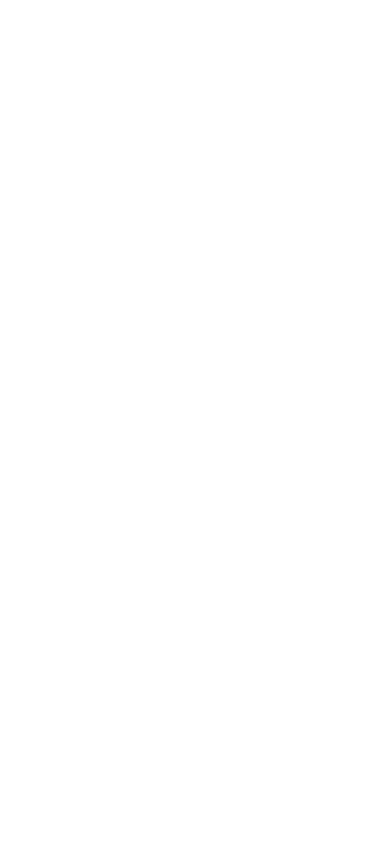
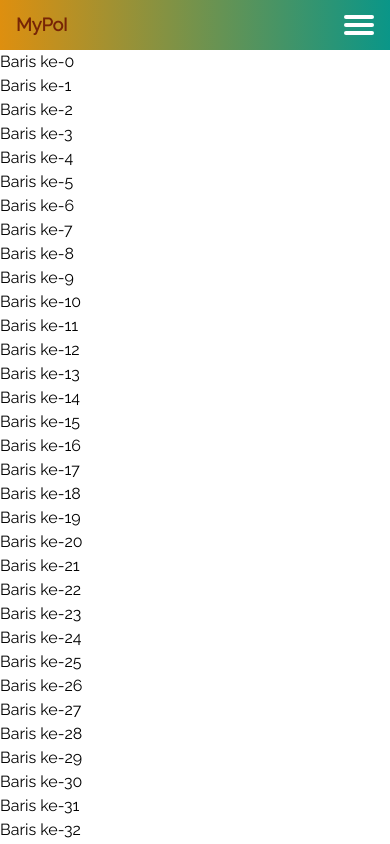
Before and after one commit to masbudicahngawi/api-reactjs-lamadev, a React (Vite) app in the folder client/: page /isi in a window 390 px wide. Before the commit this address had no page. Shown: the top 844 px of the page. Built offline with nearby package versions, Linux system fonts and the light colour scheme.

Commit message:
di halaman gabung sudah menggunakan sticky hamburger menu

```diff
--- a/client/src/App.jsx
+++ b/client/src/App.jsx
@@ -8,7 +8,8 @@ import Detail from "./components/Detail";
 import Kepala from "./components/Kepala";
 import Gabung from "./components/Lab/Gabung";
 import Data from "./components/Lab/Data";
-import Menu from "./components/Menu";
+import Menu2 from "./components/Menu2";
+import Isi from "./components/Isi";
 
 function App() {
   return (
@@ -23,7 +24,8 @@ function App() {
           <Route path="/detail" element={<Detail />} />
           <Route path="/gabung" element={<Gabung />} />
           <Route path="/data" element={<Data />} />
-          <Route path="/menu" element={<Menu />} />
+          <Route path="/menu2" element={<Menu2 />} />
+          <Route path="/isi" element={<Isi />} />
         </Routes>
       </BrowserRouter>
     </>
--- a/client/src/components/Header.jsx
+++ b/client/src/components/Header.jsx
@@ -16,7 +16,7 @@ export default function Header() {
               {/* <Link to="/contoh">Contoh</Link>
               <Link to="/sticky">Sticky</Link> */}
               <Link to="/gabung">PoI</Link>
-              <Link to="/menu">Menu</Link>
+              <Link to="/menu2">Menu2</Link>
             </div>
           </div>
         </nav>
--- a/client/src/components/Isi.jsx
+++ b/client/src/components/Isi.jsx
@@ -1,7 +1,9 @@
+import Menu2 from "./Menu2";
+
 export default function Isi() {
   let arr = [];
   function gen() {
-    for (let i = 0; i < 10; i++) {
+    for (let i = 0; i < 100; i++) {
       arr.push(i);
     }
 
@@ -12,6 +14,7 @@ export default function Isi() {
 
   return (
     <>
+      <Menu2 />
       {arr.map((item, indeks) => (
         <p key={indeks}>Baris ke-{item}</p>
       ))}
--- a/client/src/components/Lab/Gabung.jsx
+++ b/client/src/components/Lab/Gabung.jsx
@@ -1,3 +1,4 @@
+import Menu2 from "../Menu2";
 import Atas from "./Atas";
 import Bawah from "./Bawah";
 import Tengah from "./Tengah";
@@ -5,7 +6,8 @@ import Tengah from "./Tengah";
 export default function Gabung() {
   return (
     <>
-      <Atas />
+      {/* <Atas /> */}
+      <Menu2 />
       <Tengah />
       <Bawah />
     </>
--- a/client/src/components/Lab/Tengah.jsx
+++ b/client/src/components/Lab/Tengah.jsx
@@ -24,7 +24,7 @@ export default function Tengah() {
 
   return (
     <>
-      <div className="sticky top-16 z-50 bg-white py-2">
+      <div className="sticky top-16 z-40 bg-white py-2">
         <h1 className="text-3xl font-bold text-center">
           Daftar Point of Interest
         </h1>
--- /dev/null
+++ b/client/src/components/Menu2.css
@@ -0,0 +1,132 @@
+@import url(https://fonts.googleapis.com/css?family=Raleway);
+h2 {
+  vertical-align: center;
+  text-align: center;
+}
+
+html, body {
+  margin: 0;
+  height: 100%;
+}
+
+* {
+  font-family: "Raleway";
+  box-sizing: border-box;
+}
+
+.top-nav {
+  display: flex;
+  flex-direction: row;
+  align-items: center;
+  justify-content: space-between;
+  background-color: #00BAF0;
+  background: linear-gradient(to left, #0a9688, #de8f0f);
+  /* W3C, IE 10+/ Edge, Firefox 16+, Chrome 26+, Opera 12+, Safari 7+ */
+  color: #772406;
+  height: 50px;
+  padding: 1em;
+}
+
+.menu {
+  display: flex;
+  flex-direction: row;
+  list-style-type: none;
+  margin: 0;
+  padding: 0;
+}
+
+.menu > li {
+  margin: 0 1rem;
+  overflow: hidden;
+}
+
+.menu-button-container {
+  display: none;
+  height: 100%;
+  width: 30px;
+  cursor: pointer;
+  flex-direction: column;
+  justify-content: center;
+  align-items: center;
+}
+
+#menu-toggle {
+  display: none;
+}
+
+.menu-button,
+.menu-button::before,
+.menu-button::after {
+  display: block;
+  background-color: #fff;
+  position: absolute;
+  height: 4px;
+  width: 30px;
+  transition: transform 400ms cubic-bezier(0.23, 1, 0.32, 1);
+  border-radius: 2px;
+}
+
+.menu-button::before {
+  content: '';
+  margin-top: -8px;
+}
+
+.menu-button::after {
+  content: '';
+  margin-top: 8px;
+}
+
+#menu-toggle:checked + .menu-button-container .menu-button::before {
+  margin-top: 0px;
+  transform: rotate(405deg);
+}
+
+#menu-toggle:checked + .menu-button-container .menu-button {
+  background: rgba(255, 255, 255, 0);
+}
+
+#menu-toggle:checked + .menu-button-container .menu-button::after {
+  margin-top: 0px;
+  transform: rotate(-405deg);
+}
+
+@media (max-width: 700px) {
+  .menu-button-container {
+    display: flex;
+  }
+  .menu {
+    position: absolute;
+    top: 0;
+    margin-top: 50px;
+    left: 0;
+    flex-direction: column;
+    width: 100%;
+    justify-content: center;
+    align-items: center;
+  }
+  #menu-toggle ~ .menu li {
+    height: 0;
+    margin: 0;
+    padding: 0;
+    border: 0;
+    transition: height 400ms cubic-bezier(0.23, 1, 0.32, 1);
+  }
+  #menu-toggle:checked ~ .menu li {
+    border: 1px solid #333;
+    height: 2.5em;
+    padding: 0.5em;
+    transition: height 400ms cubic-bezier(0.23, 1, 0.32, 1);
+  }
+  .menu > li {
+    display: flex;
+    justify-content: center;
+    margin: 0;
+    padding: 0.5em 0;
+    width: 100%;
+    color: rgb(224, 239, 18);
+    background-color: #222;
+  }
+  .menu > li:not(:last-child) {
+    border-bottom: 1px solid #444;
+  }
+}
--- /dev/null
+++ b/client/src/components/Menu2.jsx
@@ -0,0 +1,32 @@
+import "./Menu2.css";
+import { Link } from "react-router-dom";
+
+export default function Menu2() {
+  return (
+    <>
+      <section className="top-nav sticky top-0 z-50">
+        <div className="font-bold text-lg">MyPoI</div>
+        <input id="menu-toggle" type="checkbox" />
+        <label className="menu-button-container" htmlFor="menu-toggle">
+          <div className="menu-button"></div>
+        </label>
+        <ul className="menu">
+          <li>
+            <Link to="/">Beranda</Link>
+          </li>
+          <li>
+            <Link to="/books">Buku-Buku</Link>
+          </li>
+          <li>
+            <Link to="/tambah">Add Buku</Link>
+          </li>
+          <li>
+            <Link to="/gabung">Gabung</Link>
+          </li>
+        </ul>
+      </section>
+
+      {/* <h2>Resize window to collapse menu</h2> */}
+    </>
+  );
+}
```
